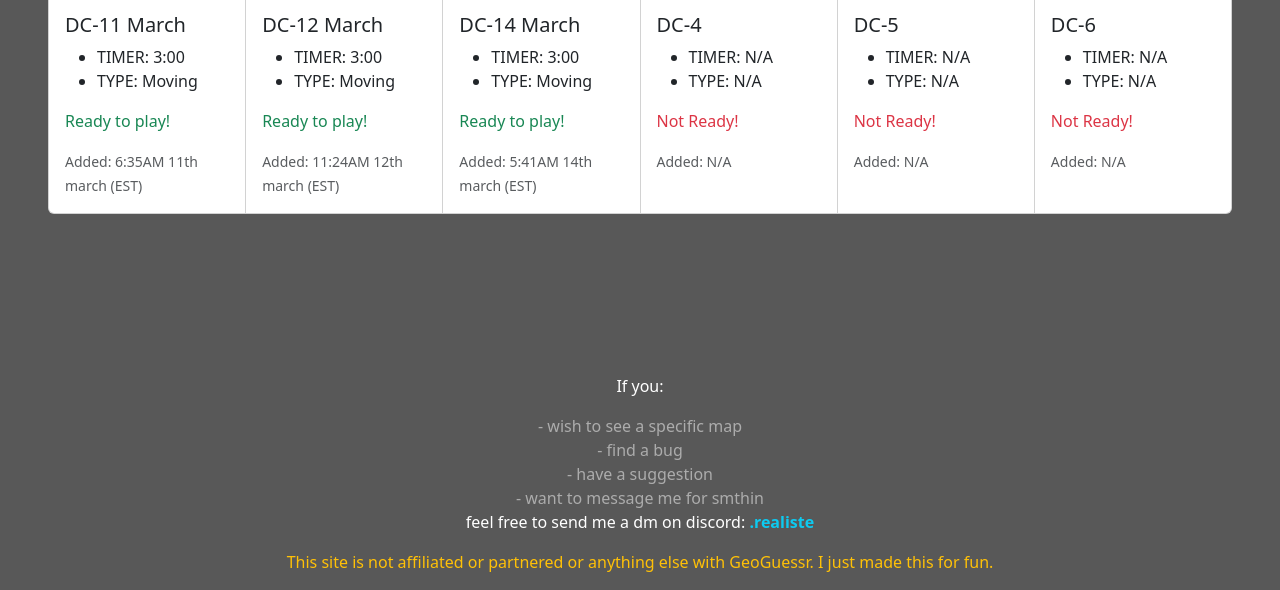
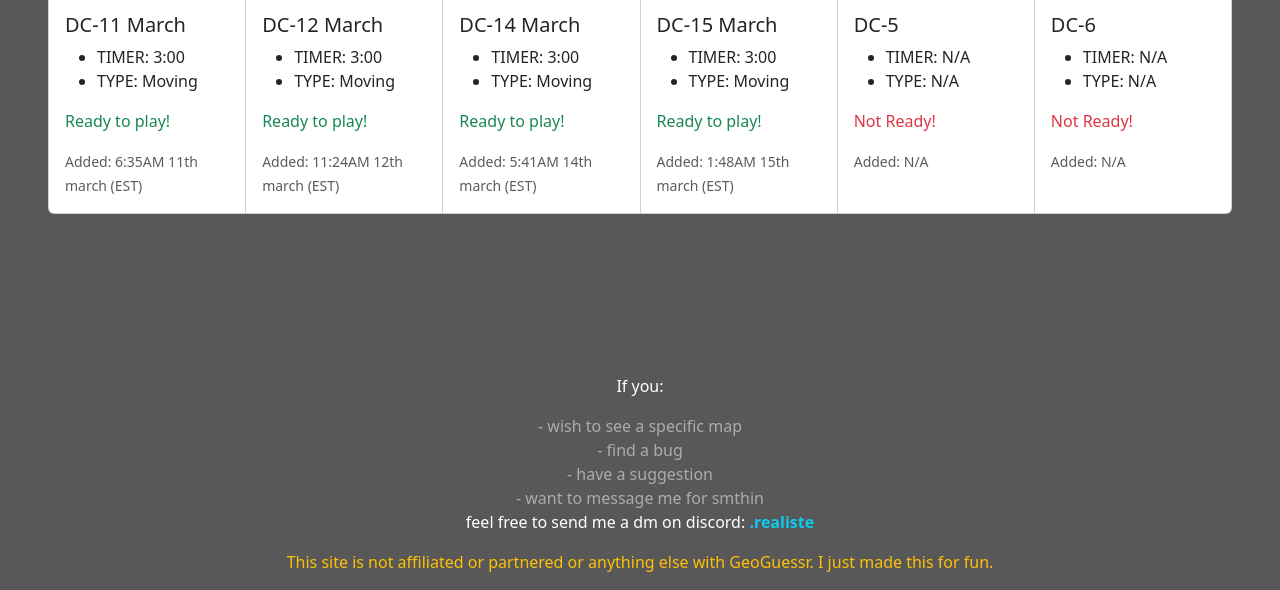
Before and after one commit to Realiste1/challenge-hideout, a plain HTML site: page index.html in a window 1280 px wide. Shown: the part 1551-2141 px from the top of the page. Drawn offline with nearby package versions, Linux system fonts and the light colour scheme.

Commit message:
daily challegne

```diff
--- a/index.html
+++ b/index.html
@@ -239,16 +239,16 @@
                             <p class="card-text align-bottom"><small class="text-body-secondary">Added: 5:41AM 14th march (EST)</small></p>
                         </div>
                     </a>
-                    <a href="https://www.geoguessr.com/daily-challenges" target="_blank" class="text-decoration-none card">
+                    <a href="https://www.geoguessr.com/challenge/J2IBEE6CJjOzg3J5" target="_blank" class="text-decoration-none card">
                         <img src="https://www.geoguessr.com/images/resize:auto:384:256/gravity:ce/plain/map/3f950f0318b9086b1b9ec591206dfdd8.jpg" class="card-img-top" alt="...">
                         <div class="card-body">
-                            <h5 class="card-title">DC-4</h5>
+                            <h5 class="card-title">DC-15 March</h5>
                             <ul class="card-text">
-                                <li>TIMER: N/A</li>
-                                <li>TYPE: N/A</li>
+                                <li>TIMER: 3:00</li>
+                                <li>TYPE: Moving</li>
                             </ul>
-                            <p class="card-text text-danger">Not Ready!</p>
-                            <p class="card-text align-bottom"><small class="text-body-secondary">Added: N/A</small></p>
+                            <p class="card-text text-success">Ready to play!</p>
+                            <p class="card-text align-bottom"><small class="text-body-secondary">Added: 1:48AM 15th march (EST)</small></p>
                         </div>
                     </a>
                     <a href="https://www.geoguessr.com/daily-challenges" target="_blank" class="text-decoration-none card">
```
